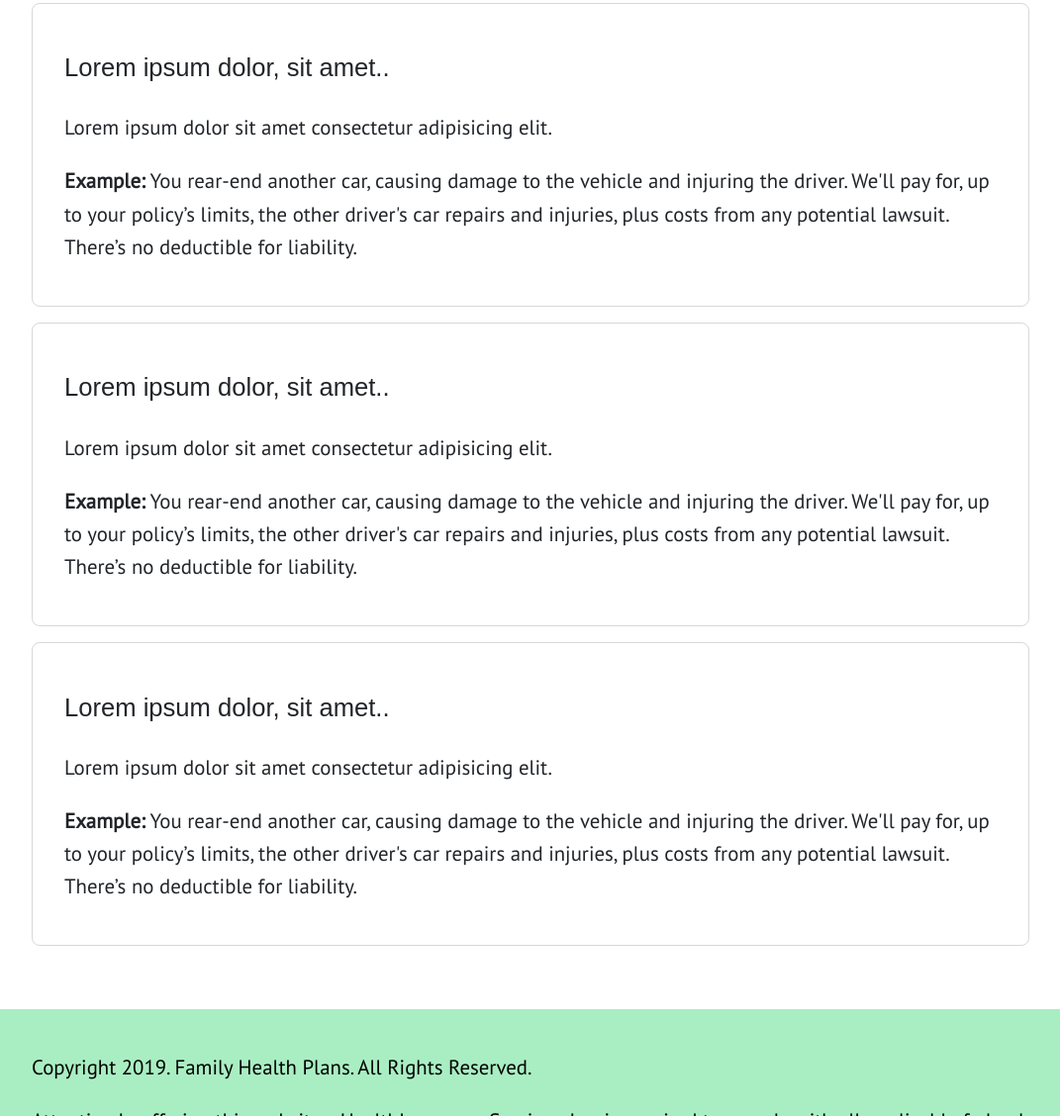
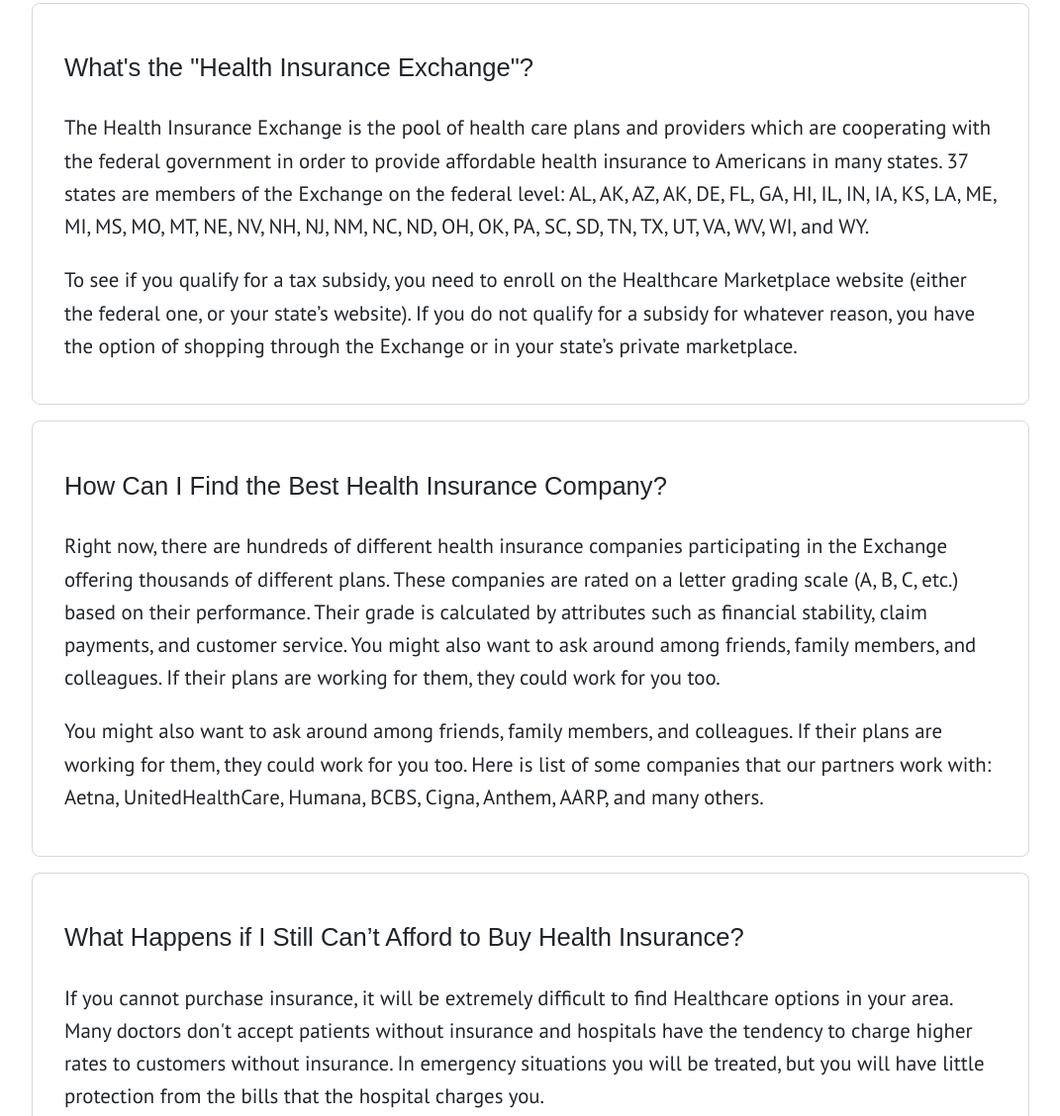
Before and after one commit to devops0002019/familyhealthplans, a plain HTML site: page index.html in a window 1280 px wide. Shown: the part 2353-3481 px from the top of the page at 99% size, without its empty margins (104-1175 px from the left). Drawn offline with Linux system fonts and the light colour scheme; a web font is replaced by a local one.

Commit message:
add a new file

```diff
--- a/index.html
+++ b/index.html
@@ -152,27 +152,20 @@
 
 
                 <div class="column start-vertical-between labels">
-                    <h4>Lorem ipsum dolor, sit amet..</h4>
-                    <p>Lorem ipsum dolor sit amet consectetur adipisicing elit.</p>
-                    <p> <b>Example:</b> You rear-end another car, causing damage to the vehicle and injuring the driver.
-                        We'll pay for, up to your policy’s limits, the other driver's car repairs and injuries, plus
-                        costs from any potential lawsuit. There’s no deductible for liability.</p>
+                    <h4>What's the "Health Insurance Exchange"?</h4>
+                    <p>The Health Insurance Exchange is the pool of health care plans and providers which are cooperating with the federal government in order to provide affordable health insurance to Americans in many states. 37 states are members of the Exchange on the federal level: AL, AK, AZ, AK, DE, FL, GA, HI, IL, IN, IA, KS, LA, ME, MI, MS, MO, MT, NE, NV, NH, NJ, NM, NC, ND, OH, OK, PA, SC, SD, TN, TX, UT, VA, WV, WI, and WY.</p>
+                    <p>To see if you qualify for a tax subsidy, you need to enroll on the Healthcare Marketplace website (either the federal one, or your state’s website). If you do not qualify for a subsidy for whatever reason, you have the option of shopping through the Exchange or in your state’s private marketplace.</p>
                 </div>
 
                 <div class="column start-vertical-between labels">
-                    <h4>Lorem ipsum dolor, sit amet..</h4>
-                    <p>Lorem ipsum dolor sit amet consectetur adipisicing elit.</p>
-                    <p> <b>Example:</b> You rear-end another car, causing damage to the vehicle and injuring the driver.
-                        We'll pay for, up to your policy’s limits, the other driver's car repairs and injuries, plus
-                        costs from any potential lawsuit. There’s no deductible for liability.</p>
+                    <h4>How Can I Find the Best Health Insurance Company?</h4>
+                    <p>Right now, there are hundreds of different health insurance companies participating in the Exchange offering thousands of different plans. These companies are rated on a letter grading scale (A, B, C, etc.) based on their performance. Their grade is calculated by attributes such as financial stability, claim payments, and customer service. You might also want to ask around among friends, family members, and colleagues. If their plans are working for them, they could work for you too.</p>
+                    <p>You might also want to ask around among friends, family members, and colleagues. If their plans are working for them, they could work for you too. Here is list of some companies that our partners work with: Aetna, UnitedHealthCare, Humana, BCBS, Cigna, Anthem, AARP, and many others.</p>
                 </div>
 
                 <div class="column start-vertical-between labels">
-                    <h4>Lorem ipsum dolor, sit amet..</h4>
-                    <p>Lorem ipsum dolor sit amet consectetur adipisicing elit.</p>
-                    <p> <b>Example:</b> You rear-end another car, causing damage to the vehicle and injuring the driver.
-                        We'll pay for, up to your policy’s limits, the other driver's car repairs and injuries, plus
-                        costs from any potential lawsuit. There’s no deductible for liability.</p>
+                    <h4>What Happens if I Still Can’t Afford to Buy Health Insurance?</h4>
+                    <p>If you cannot purchase insurance, it will be extremely difficult to find Healthcare options in your area. Many doctors don't accept patients without insurance and hospitals have the tendency to charge higher rates to customers without insurance. In emergency situations you will be treated, but you will have little protection from the bills that the hospital charges you.</p>
                 </div>
 
             </div>
```
